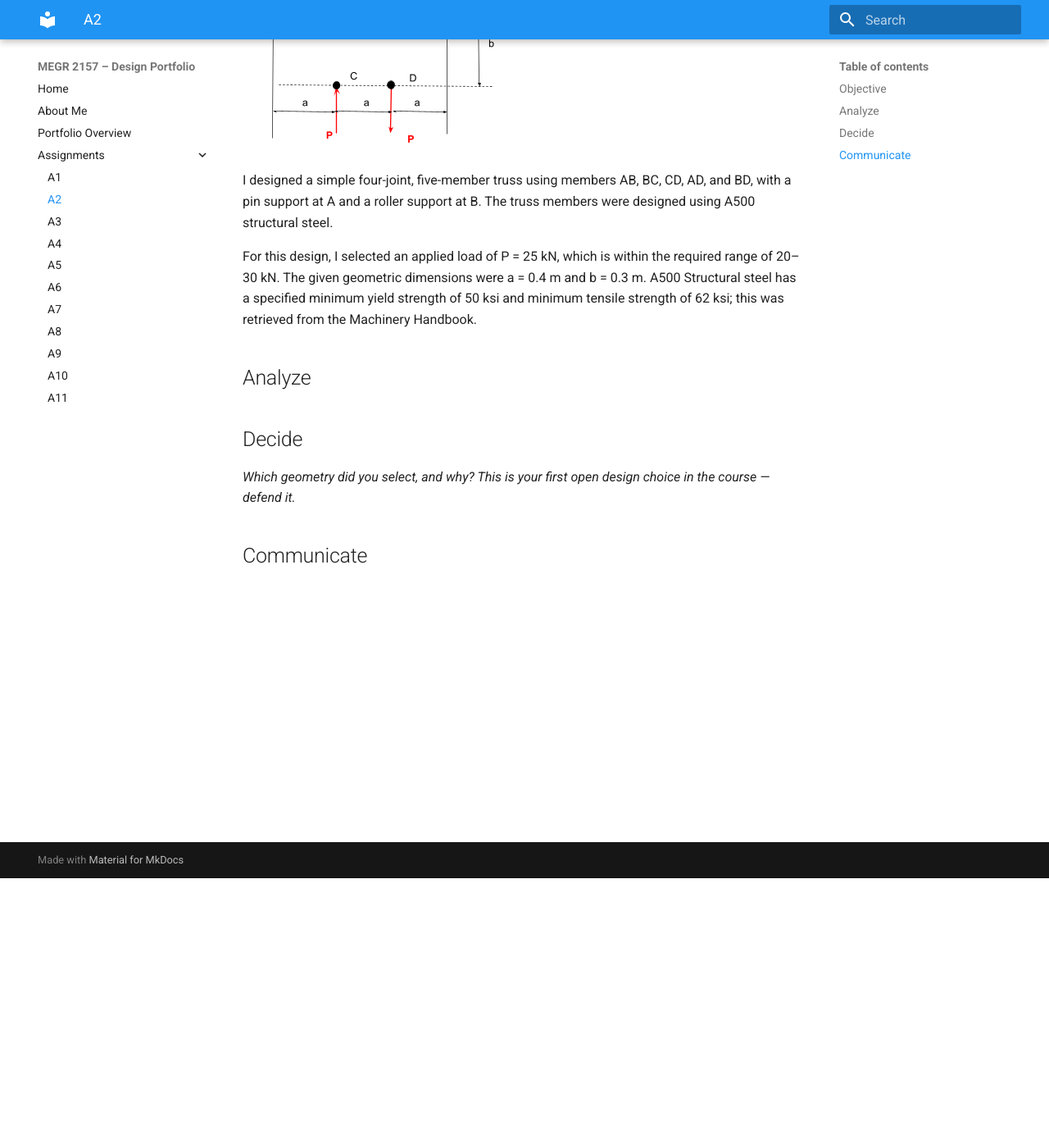
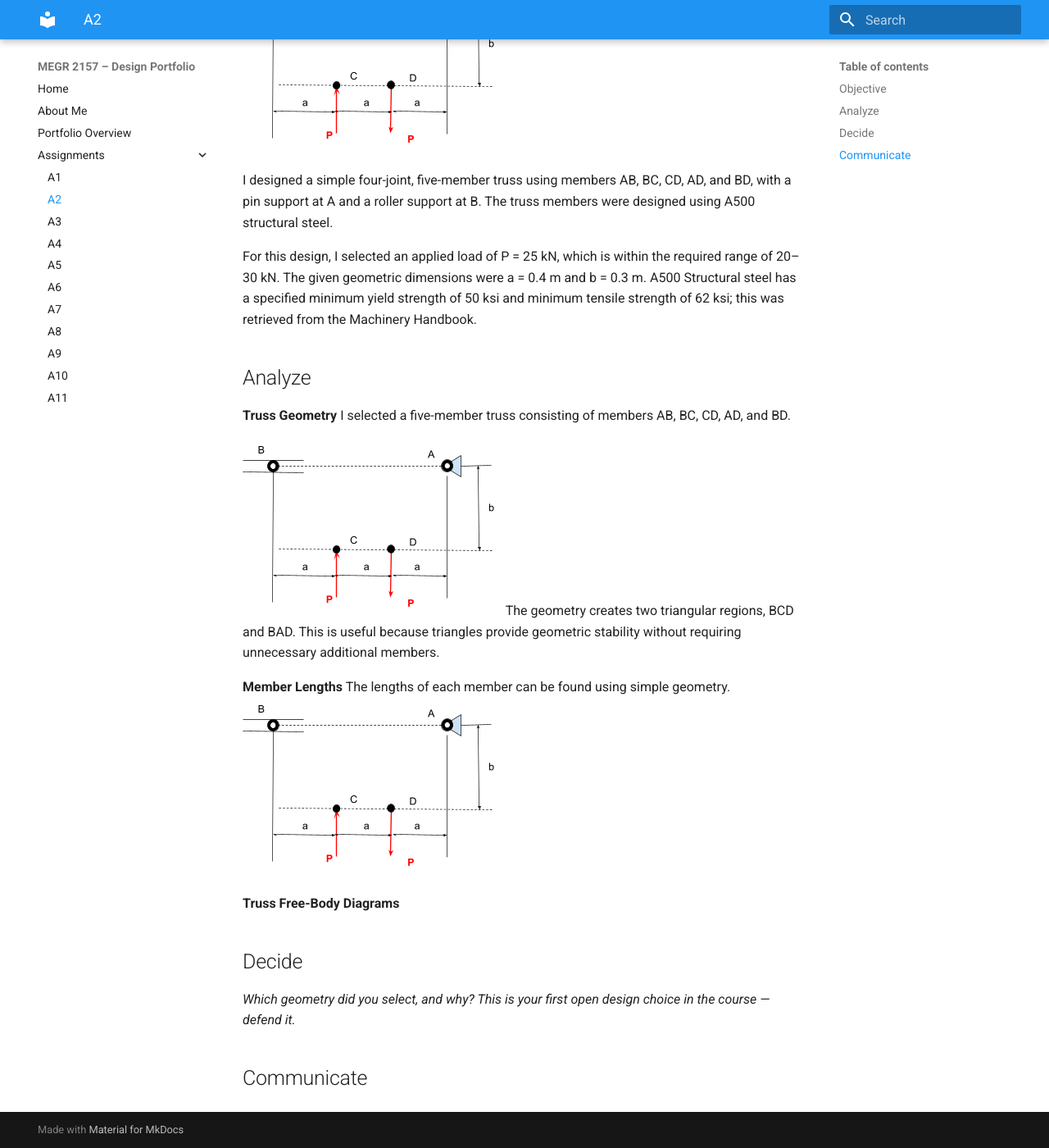
Before and after one commit to jcasillaspad/MEGR2157-Portfolio, an MkDocs documentation site: the page built from docs/assignments/A02/index.md, in a window 1280 px wide and 1400 px high, scrolled down 329 px. Shown: the whole window at 82% size. Built offline with MkDocs 1.6.1 and Material for MkDocs 9.7.7, drawn with Linux system fonts in a browser that asks for light colours.

Commit message:
Enhance index.md with truss analysis details
Added sections on truss geometry, member lengths, and free-body diagrams.

```diff
--- a/docs/assignments/A02/index.md
+++ b/docs/assignments/A02/index.md
@@ -10,7 +10,17 @@ I designed a simple four-joint, five-member truss using members AB, BC, CD, AD,
 For this design, I selected an applied load of P = 25 kN, which is within the required range of 20–30 kN. The given geometric dimensions were a = 0.4 m and b = 0.3 m. A500 Structural steel has a specified minimum yield strength of 50 ksi and minimum tensile strength of 62 ksi; this was retrieved from the Machinery Handbook.
 
 ## Analyze
+**Truss Geometry**
+I selected a five-member truss consisting of members AB, BC, CD, AD, and BD.
 
+![Drawn Truss Geometry](constraints.png)
+The geometry creates two triangular regions, BCD and BAD. This is useful because triangles provide geometric stability without requiring unnecessary additional members.
+
+**Member Lengths**
+The lengths of each member can be found using simple geometry.
+![Shown Member Geometry](constraints.png)
+
+**Truss Free-Body Diagrams**
 
 ## Decide
 _Which geometry did you select, and why? This is your first open design choice in the course — defend it._
```
